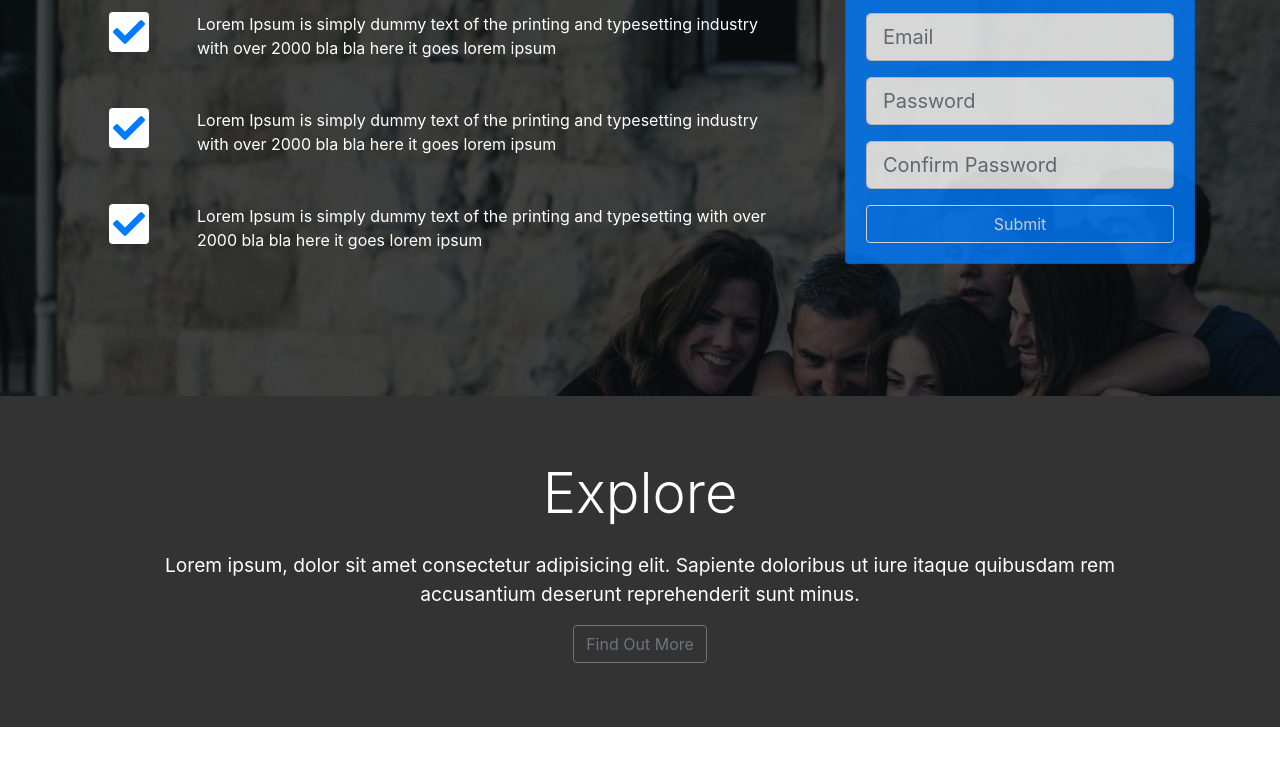
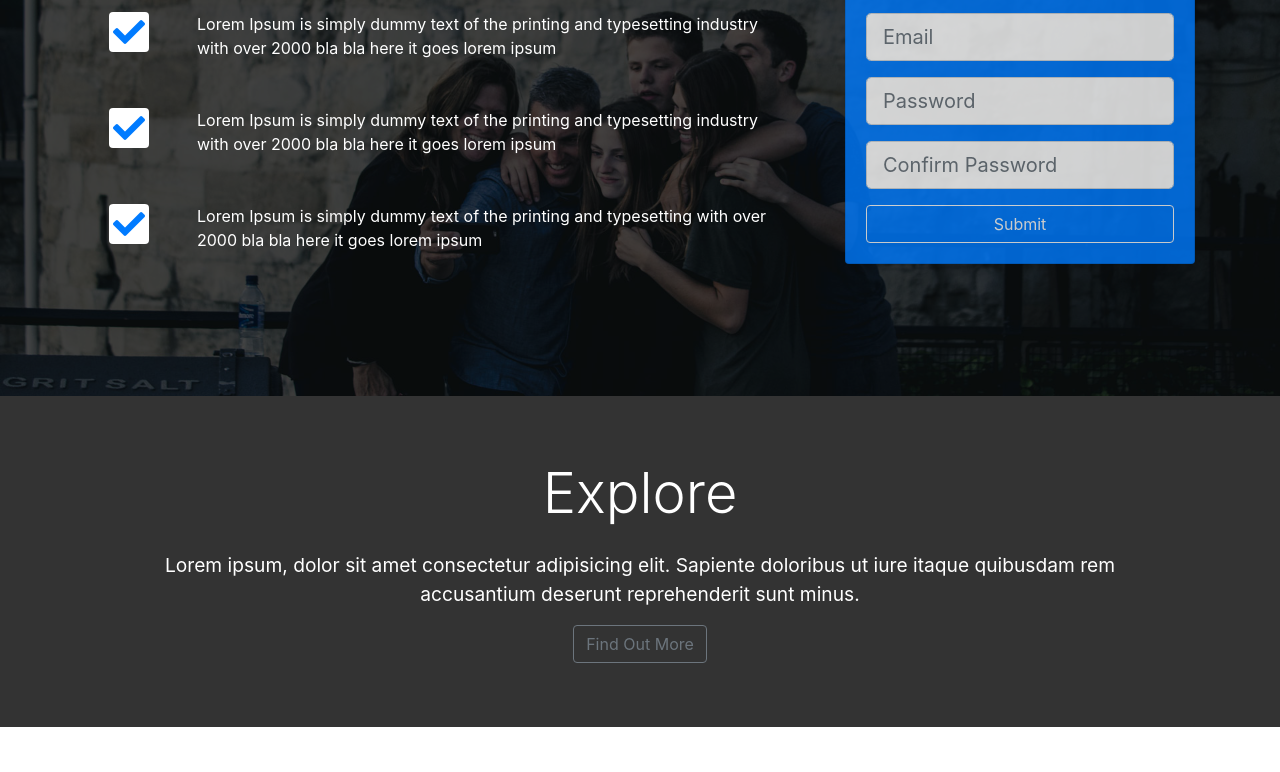
Before and after one commit to AndreiSold/BootstrapResourcesAndMocks, a website: page projects/LoopLab/index.html in a window 1280 px wide. Shown: the part 304-1076 px from the top of the page. Drawn offline with nearby package versions, Linux system fonts and the light colour scheme.

Commit message:
Fixed the home section background image view

```diff
--- a/projects/LoopLab/css/style.css
+++ b/projects/LoopLab/css/style.css
@@ -23,8 +23,10 @@ body {
 
 /*home section*/
 #home-section {
+    background: url(../img/home.jpg);
+    background-repeat: no-repeat;
     background-size: cover;
-    background: url(../img/home.jpg) no-repeat fixed;
+    background-attachment: fixed;
     min-height: 700px;
 }
 
```
